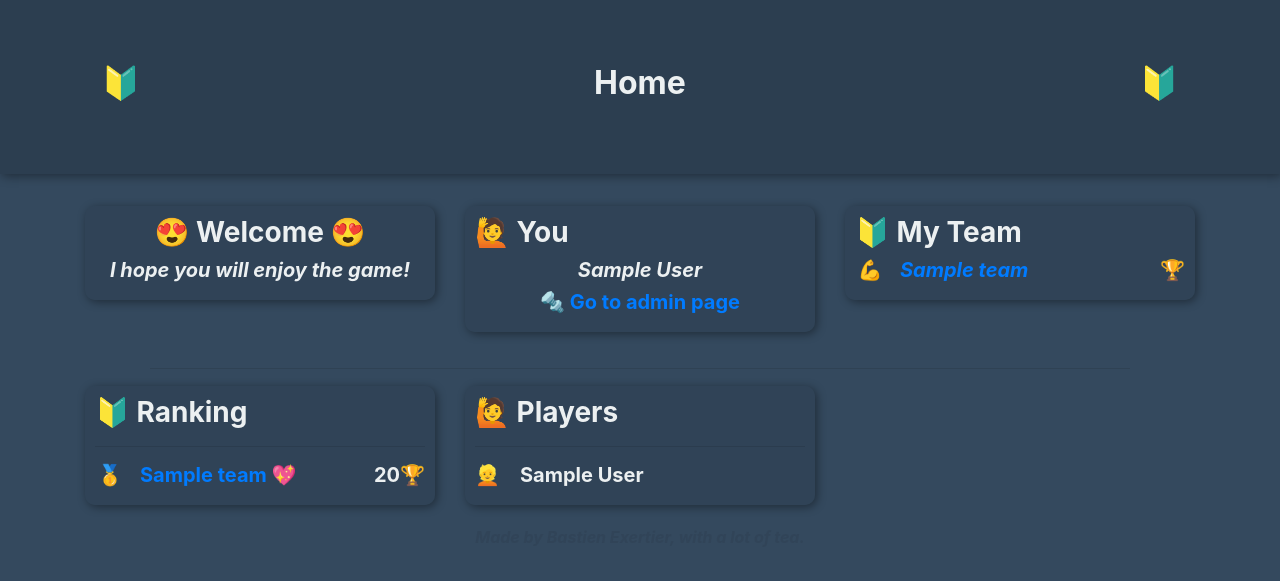
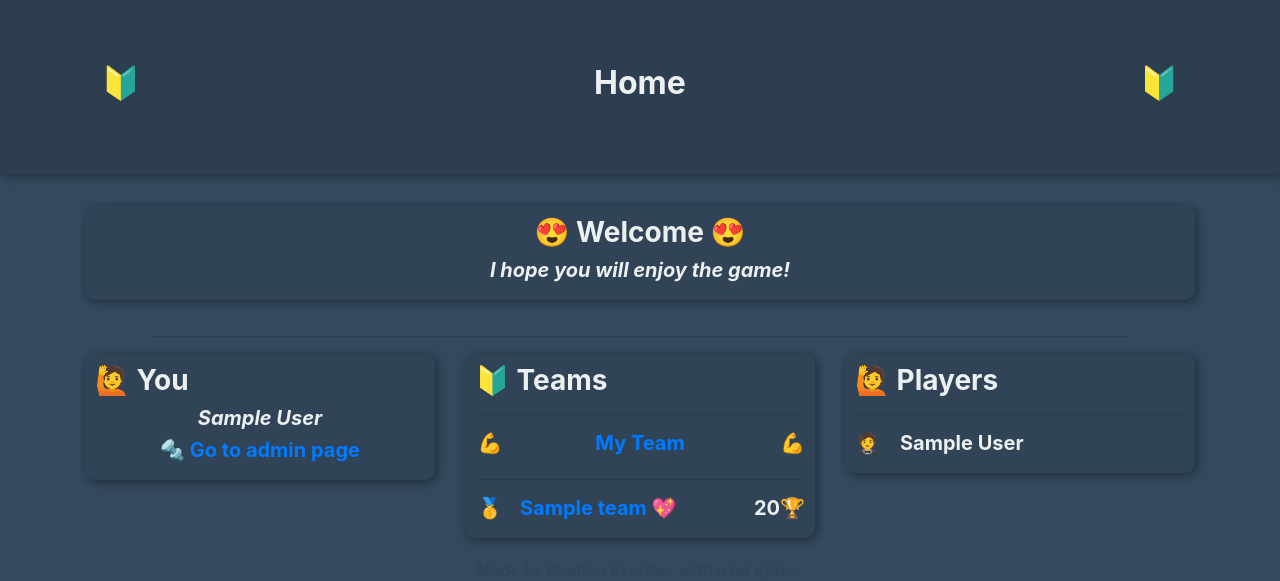
Before and after one commit to bastienexertier/picturegame, a Flask app: page /home in a window 1280 px wide. Shown: the top 581 px of the page. Run offline with Flask 2, Linux system fonts and the light colour scheme; the visitor is signed in with stand-in values (Sample User, id 1); tables that the repository leaves empty hold one stand-in row (values such as "Sample post"); some libraries are stand-ins or nearby versions.

Commit message:
incorporation de du bouton et de la page team_list dans la section rankings (-> Teams) de la home page

```diff
--- a/app.py
+++ b/app.py
@@ -32,7 +32,7 @@ def home():
 		'home_page.html',
 		teams=load_medals(TeamSchema(many=True).dump(Team.query.all())),
 		users=User.query.order_by('name').all(),
-		me=User.query.get(session.get('user', None)),
+		user=User.query.get(session.get('user', None)),
 		admin=is_admin(),
 		msg=request.args.get('msg', None)
 	)
--- a/templates/home_page.html
+++ b/templates/home_page.html
@@ -16,7 +16,7 @@
 		<div class="row">
 
 			{% if msg %}
-				<div class="col-12 col-md-6 col-xl-4 element-container">
+				<div class="col-12 element-container">
 					<div class="element text-center" style="background-color: #801336;">
 						<h3>&#x2757; Error &#x2757;</h3>
 						{% if msg == 'already' %}
@@ -25,7 +25,7 @@
 					</div>
 				</div>
 			{% else %}
-				<div class="col-12 col-md-6 col-xl-4 element-container">
+				<div class="col-12 element-container">
 					<div class="element text-center">
 						<h3>&#x1F60D; Welcome &#x1F60D;</h3>
 						<h5 class="italic">I hope you will enjoy the game!</h5>
@@ -33,13 +33,13 @@
 				</div>
 			{% endif %}
 
-			<hr class="col-10 d-xl-none">
+			<hr class="col-10">
 
 			<div class="col-12 col-md-6 col-xl-4 element-container">
 				<div class="element">
 					<h3 class="theme-person"> You</h3>
-					{% if me %}
-						<h5 class="italic text-center">{{ me.name }}</h5>
+					{% if user %}
+						<h5 class="italic text-center">{{ user.name }}</h5>
 						{% if admin %}
 						<h5 class="text-center"><a href="/admin">&#x1F529; Go to admin page</a></h5>
 						{% endif %}
@@ -54,38 +54,31 @@
 				</div>
 			</div>
 
-			{% if me and me.team %}
-				<div class="col-12 col-md-6 col-xl-4 element-container">
-					<div class="element">
-						<h3 class="theme-team"> My Team</h3>
-						<div class="row">
-							<h5 class="col-2 line-left">
-								&#x1F4AA;
-							</h5>
-							<h5 class="col-7 line-middle ellipseable italic">
-								<a href="/team/{{ me.team.id }}">{{ me.team.name }}</a>
-							</h5>
-							<h5 class="col-3 line-right">
-								{{ me.team.points }}&#x1F3C6;
-							</h5>
-						</div>
-					</div>
-				</div>
-			{% elif me %}
-				<div class="col-12 col-md-6 col-xl-4 element-container">
-					<div class="element">
-						<h3>&#x1F530; Join a Team</h3>
-						<h5 class="text-center"><a href="/home/team">Join</a></h5>
-					</div>
-				</div>
-			{% endif %}
-
-			<hr class="col-10">
-
 			<div class="col-12 col-md-6 col-xl-4 element-container">
 				<div class="element">
-					<h3 class="theme-team"> Ranking</h3>
+					<h3 class="theme-team"> Teams</h3>
 					<hr>
+					{% if user %}
+						<div class="row">
+							{% if user.team %}
+								<h5 class="col-2 line-left">&#x1F4AA;</h5>
+								<h5 class="col-8 text-center">
+									<a href="/team/{{ user.team.id }}">My Team</a>
+								</h5>
+								<h5 class="col-2 line-right">&#x1F4AA;</h5>
+							{% else %}
+								<h5 class="col-2 line-left">&#x1F195;</h5>
+								<h5 class="col-4 text-center">
+									<a href="/home/team/new">Create</a>
+								</h5>
+								<h5 class="col-4 text-center">
+									<a href="#" onclick="alert('Go to a team page and then click Join team')">Join</a>
+								</h5>
+								<h5 class="col-2 line-right">&#x1F917;</h5>
+							{% endif %}
+						</div>
+						<hr>
+					{% endif %}
 					<div class="row">
 						{% for team in teams %}
 							<h5 class="col-2 line-left">
@@ -97,7 +90,7 @@
 							<h5 class="col-6 line-middle ellipseable">
 								<a href="/team/{{ team.id }}">
 									{{ team.name }}
-									{% if me.team and team.id == me.team.id %}&#x1F496; {% endif %}
+									{% if user.team and team.id == user.team.id %}&#x1F496; {% endif %}
 								</a>
 							</h5>
 							<h5 class="col-4 line-right">
@@ -114,7 +107,7 @@
 					<hr>
 					<div class="row">
 						{% for user in users %}
-							{% set emoji_id = user.name.__hash__()%5 %}
+							{% set emoji_id = user.nauser.__hash__()%5 %}
 							<h5 class="col-2">
 								{% if emoji_id == 0 %}
 									&#x1F9D1;
```
Also changed, not shown: templates/team_list.html (deleted, +0 -55 lines).
